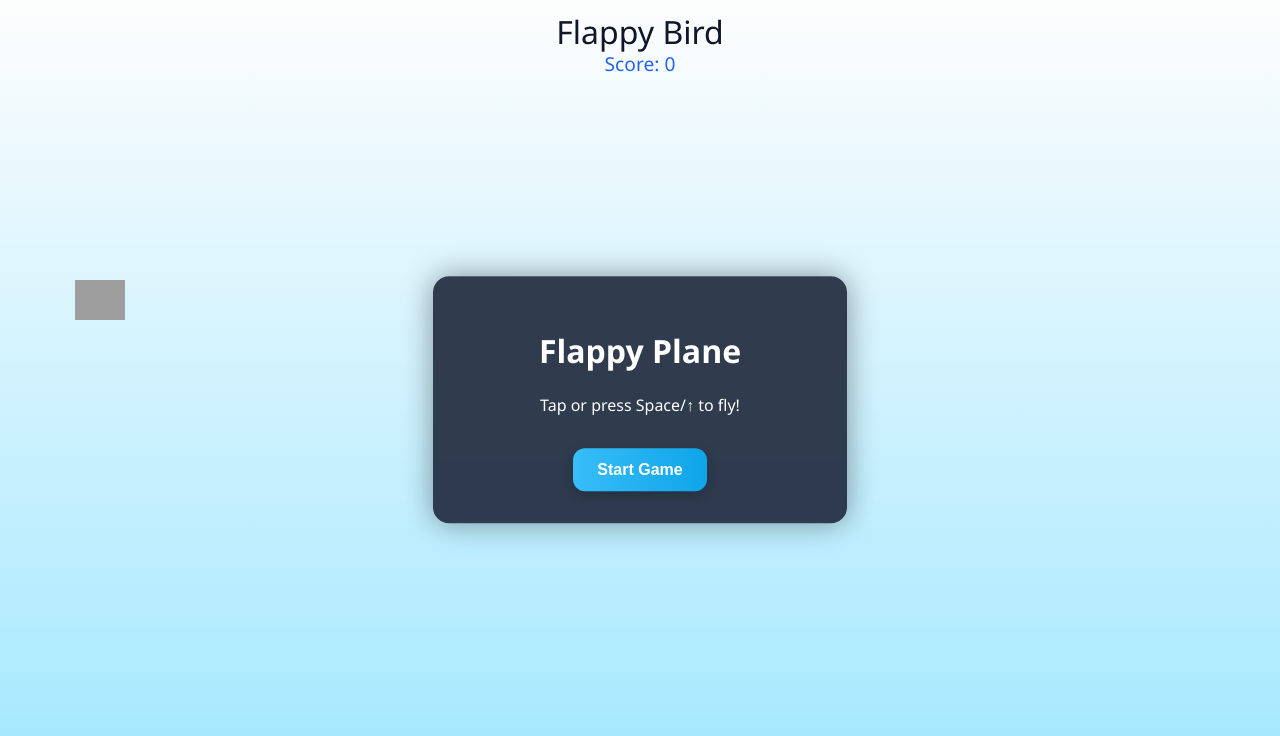
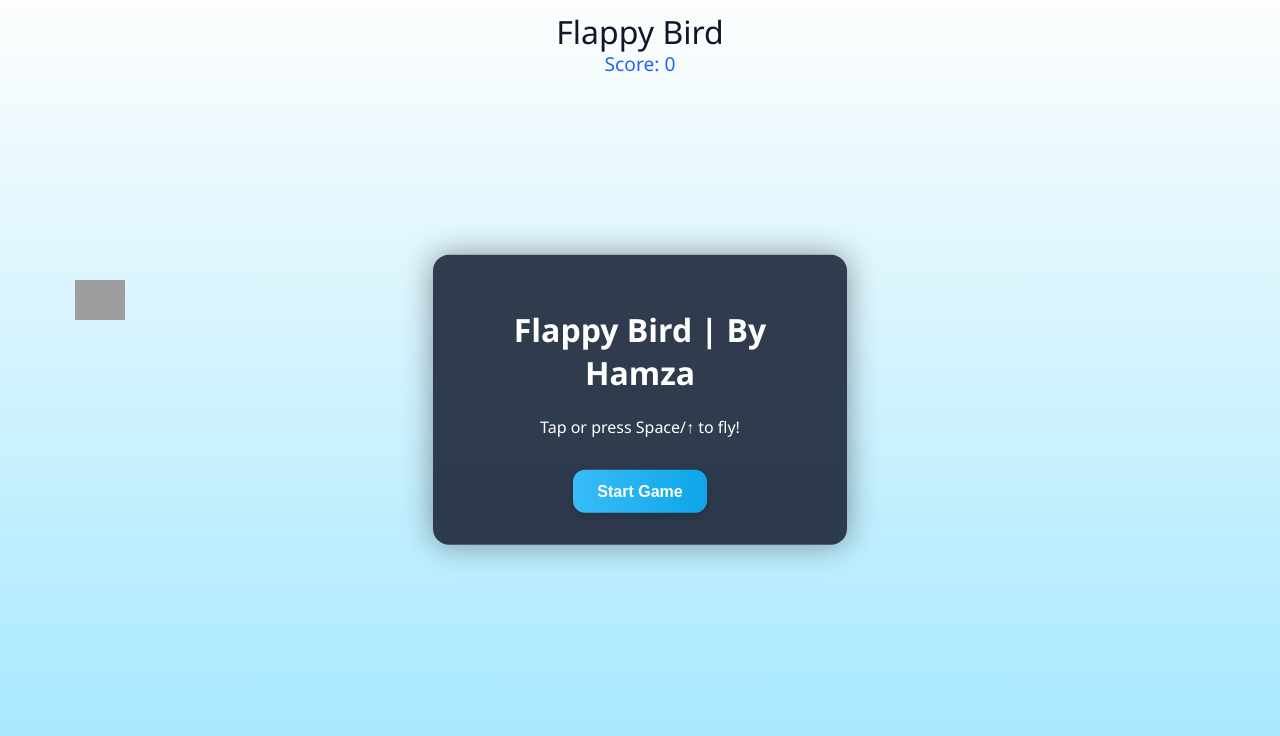
Before and after one commit to muhammadhamza-mh/flappybird, a plain HTML site: page index.html in a window 1280 px wide. Drawn offline with Linux system fonts and the light colour scheme.

Commit message:
Update index.html

```diff
--- a/index.html
+++ b/index.html
@@ -12,7 +12,7 @@
   <div class="score" id="score">Score: 0</div>
 
   <div class="overlay" id="overlay">
-    <h1>Flappy Plane</h1>
+    <h1>Flappy Bird | By Hamza</h1>
     <p>Tap or press Space/↑ to fly!</p>
     <button class="btn" id="startBtn">Start Game</button>
   </div>
```
